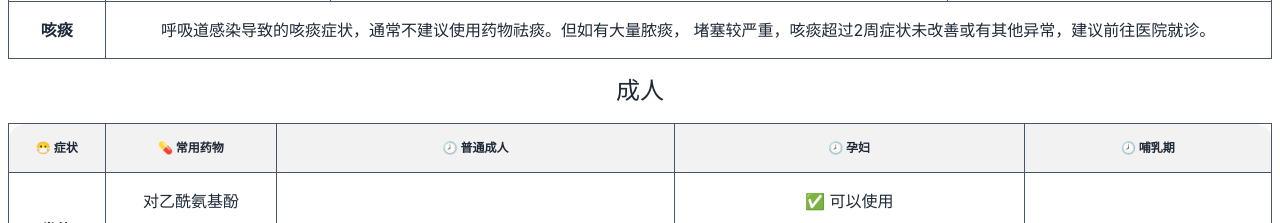
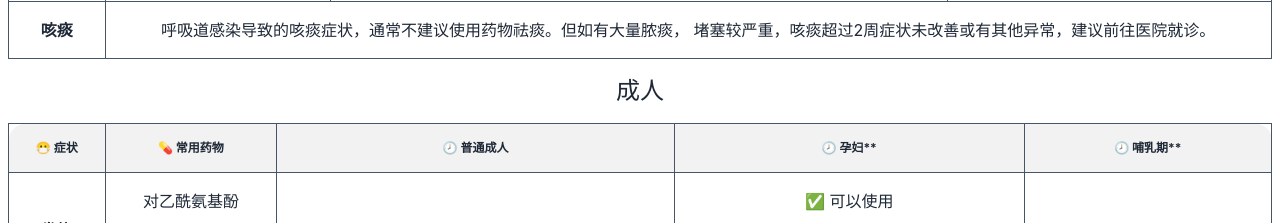
Before and after one commit to zcyc/medication-guide, a React (Vite) app: page / in a window 1280 px wide. Shown: the part 1060-1283 px from the top of the page. Built offline with nearby package versions, Linux system fonts and the light colour scheme.

Commit message:
修改成人标题

```diff
--- a/src/App.jsx
+++ b/src/App.jsx
@@ -149,8 +149,8 @@ function App() {
                     <th className="border border-slate-600 text-center">😷 症状</th>
                     <th className="border border-slate-600 text-center">💊 常用药物</th>
                     <th className="border border-slate-600 text-center">🕗 普通成人</th>
-                    <th className="border border-slate-600 text-center">🕗 孕妇</th>
-                    <th className="border border-slate-600 text-center">🕗 哺乳期</th>
+                    <th className="border border-slate-600 text-center">🕗 孕妇**</th>
+                    <th className="border border-slate-600 text-center">🕗 哺乳期**</th>
                 </tr>
                 </thead>
                 <tbody>
```
